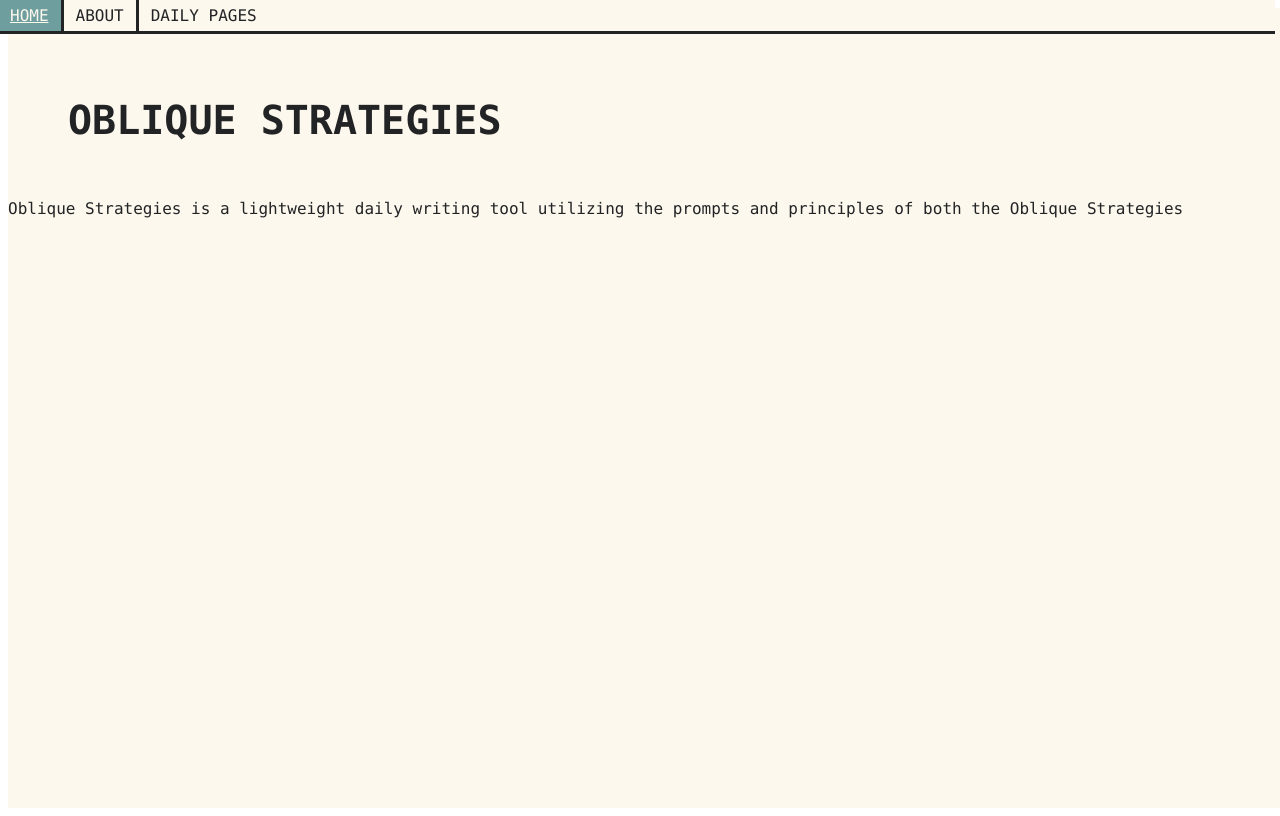
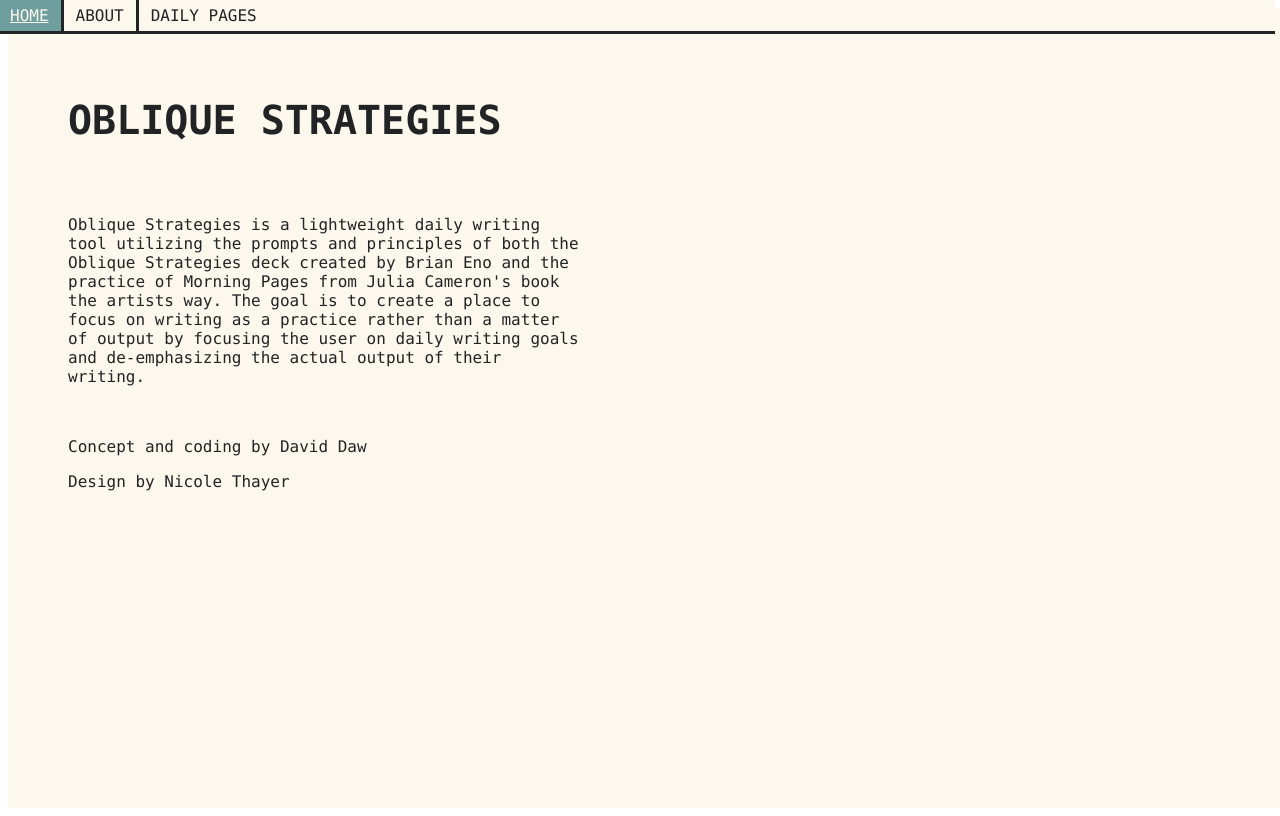
Before and after one commit to davidhdaw/oblique-strategies, a React (Create React App) app: page /about in a window 1280 px wide. Built offline with nearby package versions, Linux system fonts and the light colour scheme.

Commit message:
retitles page

```diff
--- a/public/index.html
+++ b/public/index.html
@@ -6,8 +6,8 @@
     <meta name="viewport" content="width=device-width, initial-scale=1" />
     <meta name="theme-color" content="#000000" />
     <meta
-      name="description"
-      content="Web site created using create-react-app"
+      name="Oblique Strategies"
+      content="A simple tool to get you writing every day"
     />
     <link rel="apple-touch-icon" href="%PUBLIC_URL%/logo192.png" />
     <!--
@@ -24,7 +24,7 @@
       work correctly both with client-side routing and a non-root public URL.
       Learn how to configure a non-root public URL by running `npm run build`.
     -->
-    <title>React App</title>
+    <title>Oblique Strategies</title>
   </head>
   <body>
     <noscript>You need to enable JavaScript to run this app.</noscript>
--- a/src/About/About.css
+++ b/src/About/About.css
@@ -0,0 +1,12 @@
+.about {
+    width: 40vw;
+    min-width: 480px;
+    height: 50vh;
+    overflow-y: scroll;
+    margin-right: 5vw;
+    margin-left: 60px;
+  }
+
+  .about::-webkit-scrollbar {
+    display: none;
+  }
--- a/src/About/About.js
+++ b/src/About/About.js
@@ -3,11 +3,14 @@
 
 function About() {
     return (
-       <div className='about'>
+       <article className='about'>
             <p>
-                Oblique Strategies is a lightweight daily writing tool utilizing the prompts and principles of both the Oblique Strategies
+                Oblique Strategies is a lightweight daily writing tool utilizing the prompts and principles of both the Oblique Strategies deck created by Brian Eno and the practice of Morning Pages from Julia Cameron's book the artists way. The goal is to create a place to focus on writing as a practice rather than a matter of output by focusing the user on daily writing goals and de-emphasizing the actual output of their writing.
             </p>
-       </div>
+            <br></br>
+            <p>Concept and coding by David Daw</p>
+            <p>Design by Nicole Thayer</p>
+       </article>
     );
   };
 
```
